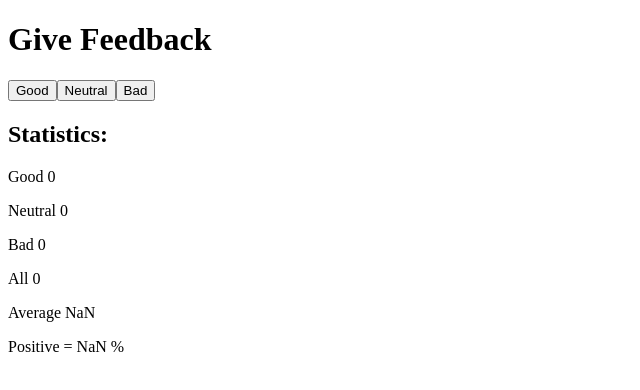
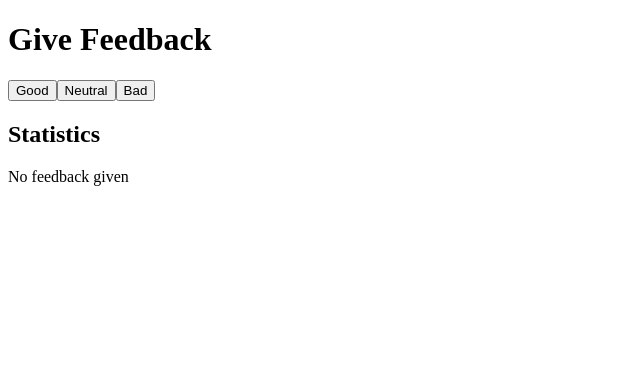
Before and after one commit to Sainosaur/fsOpen2024, a React (Vite) app in the folder Part1/NewApp/: page / in a window 1280 px wide. Shown: the top 390 px of the page, without its empty margins (0-640 px from the left). Built offline with nearby package versions, Linux system fonts and the light colour scheme.

Commit message:
Exercise 1.9 App.jsx modified

```diff
--- a/Part1/NewApp/src/App.jsx
+++ b/Part1/NewApp/src/App.jsx
@@ -1,6 +1,15 @@
 import { useState } from 'react'
 
 const Statistics = ({good, bad, neutral}) => {
+  switch (good + bad + neutral) {
+    case 0:
+      return (
+        <div>
+          <h2>Statistics</h2>
+          <p>No feedback given</p>
+        </div>
+      )
+    default:
       return (
         <div>
         <h2>Statistics:</h2>
@@ -12,6 +21,7 @@
         <p>Positive = {good / (good + neutral + bad) * 100} %</p>
       </div>
       )
+  }
 }
 
 const App = () => {
```
Lines whose indentation alone changed are shown as unchanged.
